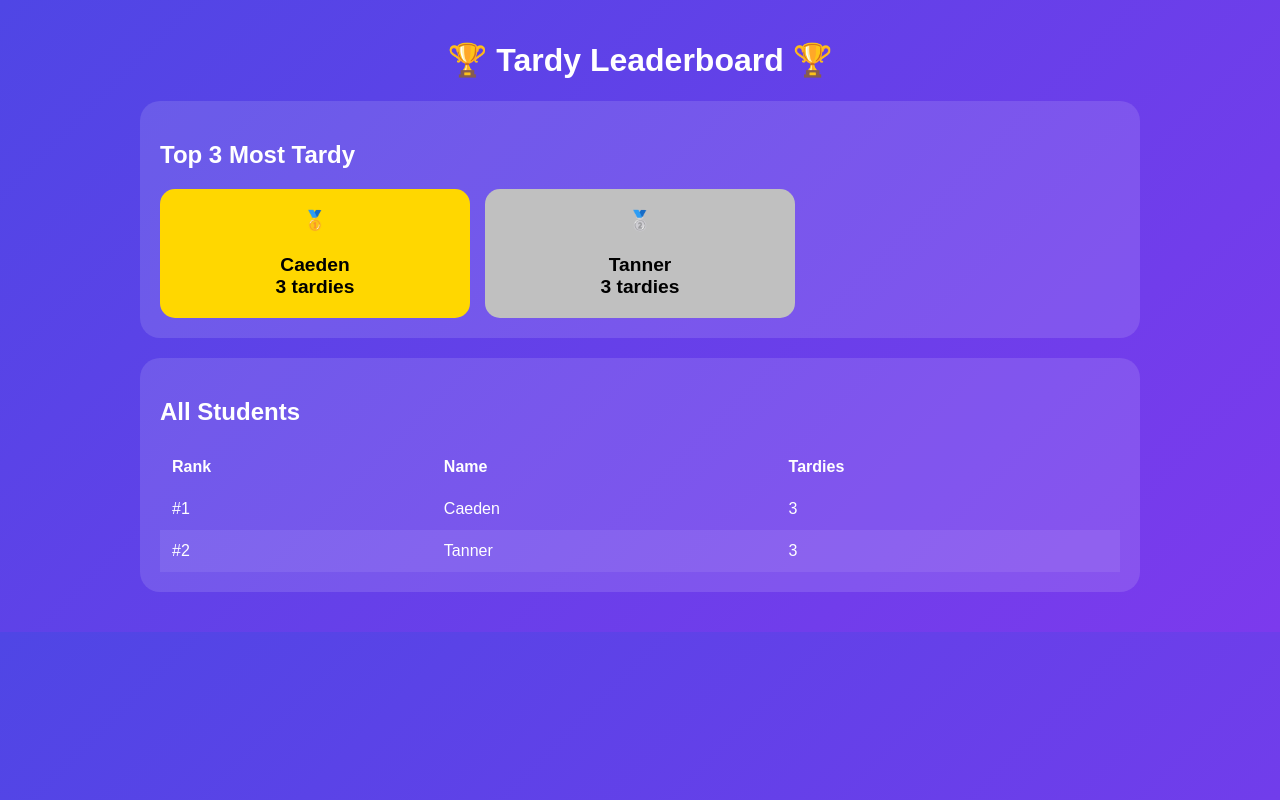
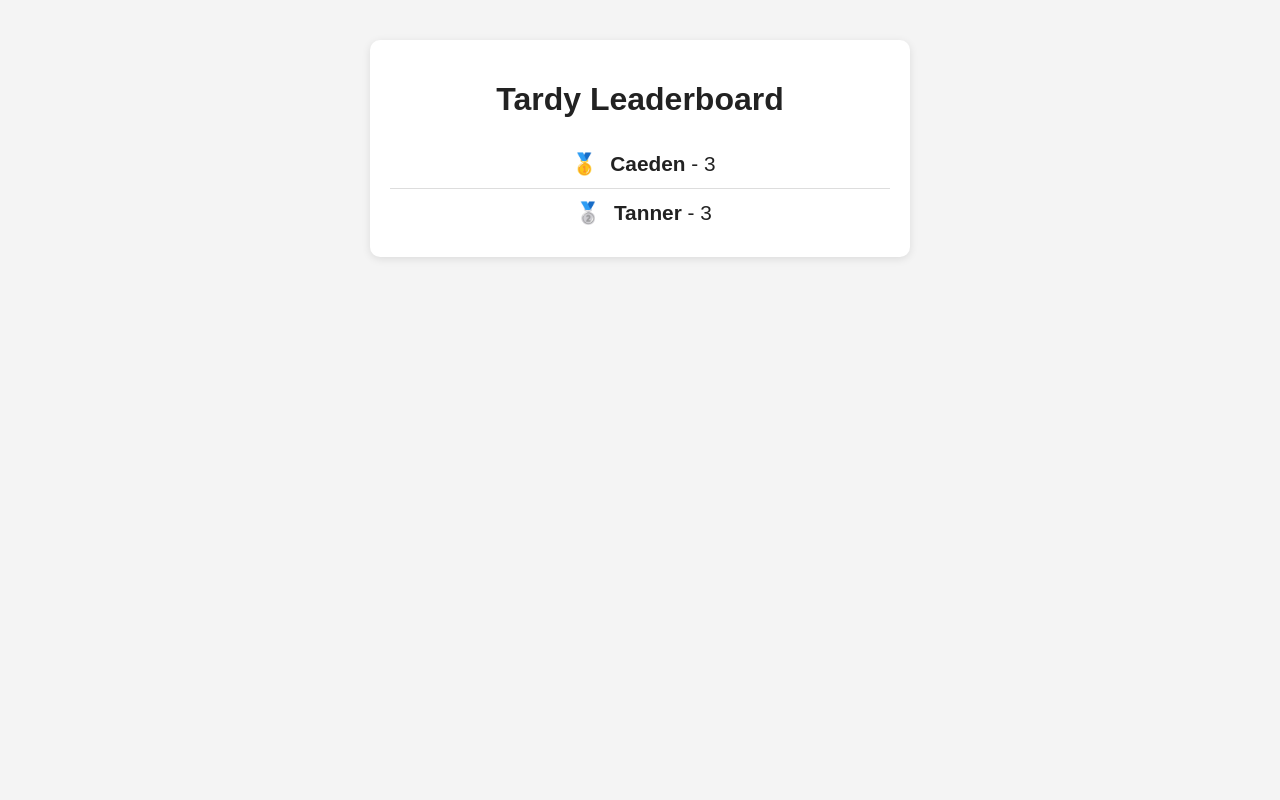
Before and after one commit to Waffleings/waffleings.github.io, a plain HTML site: page tardyleaderboard.html in a window 1280 px wide. Drawn offline with Linux system fonts and the light colour scheme.

Commit message:
Update tardyleaderboard.html

```diff
--- a/tardyleaderboard.html
+++ b/tardyleaderboard.html
@@ -1,143 +1,67 @@
 <!DOCTYPE html>
-<html lang="en">
+<html>
 <head>
-<meta charset="UTF-8">
-<meta name="viewport" content="width=device-width, initial-scale=1.0">
 <title>Tardy Leaderboard</title>
 
 <style>
 body{
     font-family: Arial, sans-serif;
-    background: linear-gradient(135deg,#4f46e5,#7c3aed);
-    color:white;
-    margin:0;
-    padding:20px;
+    background:#f4f4f4;
+    text-align:center;
+    color:#222;
 }
 
-.container{
-    max-width:1000px;
-    margin:auto;
+.board{
+    max-width:500px;
+    margin:40px auto;
+    background:white;
+    padding:20px;
+    border-radius:10px;
+    box-shadow:0 2px 8px rgba(0,0,0,0.1);
 }
 
-h1{
-    text-align:center;
+.person{
+    font-size:1.3em;
+    padding:12px;
+    border-bottom:1px solid #ddd;
 }
 
-.card{
-    background:rgba(255,255,255,0.12);
-    padding:20px;
-    border-radius:20px;
-    margin-bottom:20px;
+.person:last-child{
+    border-bottom:none;
 }
 
-.top3{
-    display:grid;
-    grid-template-columns:repeat(3,1fr);
-    gap:15px;
-}
-
-.medal{
-    padding:20px;
-    border-radius:15px;
-    text-align:center;
-    font-size:1.2em;
-    font-weight:bold;
-}
-
-.gold{
-    background:gold;
-    color:black;
-}
-
-.silver{
-    background:silver;
-    color:black;
-}
-
-.bronze{
-    background:#cd7f32;
-}
-
-table{
-    width:100%;
-    border-collapse:collapse;
-}
-
-th,td{
-    padding:12px;
-    text-align:left;
-}
-
-tr:nth-child(even){
-    background:rgba(255,255,255,0.08);
+.rank{
+    display:inline-block;
+    width:40px;
 }
 </style>
 </head>
 <body>
 
-<div class="container">
-
-<h1>🏆 Tardy Leaderboard 🏆</h1>
-
-<div class="card">
-    <h2>Top 3 Most Tardy</h2>
-    <div class="top3" id="top3"></div>
-</div>
-
-<div class="card">
-    <h2>All Students</h2>
-
-    <table>
-        <thead>
-            <tr>
-                <th>Rank</th>
-                <th>Name</th>
-                <th>Tardies</th>
-            </tr>
-        </thead>
-        <tbody id="tableBody"></tbody>
-    </table>
-</div>
-
+<div class="board">
+    <h1>Tardy Leaderboard</h1>
+    <div id="list"></div>
 </div>
 
 <script>
-
-
 let people = [
     {name:"Caeden", tardies:3},
-    {name:"Tanner", tardies:3},
+    {name:"Tanner", tardies:3}
 ];
 
 people.sort((a,b)=>b.tardies-a.tardies);
 
-const top3 = document.getElementById("top3");
+const medals = ["🥇","🥈","🥉"];
+const list = document.getElementById("list");
 
-const medals = ["🥇","🥈","🥉"];
-const classes = ["gold","silver","bronze"];
-
-for(let i=0;i<3 && i<people.length;i++){
-    top3.innerHTML += `
-        <div class="medal ${classes[i]}">
-            ${medals[i]}<br><br>
-            ${people[i].name}<br>
-            ${people[i].tardies} tardies
+people.forEach((person,index)=>{
+    list.innerHTML += `
+        <div class="person">
+            <span class="rank">${medals[index] || "#" + (index+1)}</span>
+            <strong>${person.name}</strong> - ${person.tardies}
         </div>
     `;
-}
-
-const tableBody = document.getElementById("tableBody");
-
-people.forEach((person,index)=>{
-    tableBody.innerHTML += `
-        <tr>
-            <td>#${index+1}</td>
-            <td>${person.name}</td>
-            <td>${person.tardies}</td>
-        </tr>
-    `;
 });
-
 </script>
 
 </body>
```
